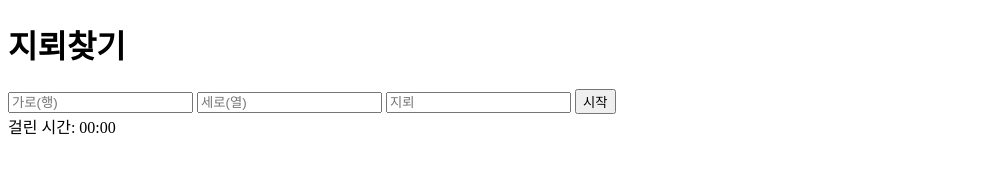
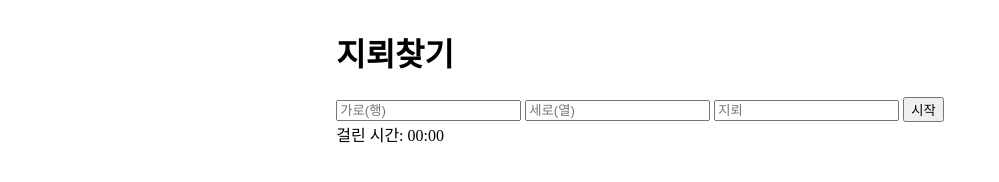
Before and after one commit to leesuun/mine-sweeper, a plain HTML site: page index.html in a window 1280 px wide. Shown: the whole page, without its empty margins (0-999 px from the left). Drawn offline with Linux system fonts and the light colour scheme.

Commit message:
screen-middle

```diff
--- a/index.html
+++ b/index.html
@@ -6,7 +6,14 @@
         <meta name="viewport" content="width=device-width, initial-scale=1.0" />
         <title>지뢰찾기</title>
         <style>
+            body {
+                display: flex;
+            }
+            .wrapper {
+                margin: 0 auto;
+            }
             table {
+                margin: 0 auto;
                 border-collapse: collapse;
             }
             td {
@@ -23,6 +30,7 @@
         </style>
     </head>
     <body>
+        <div class="wrapper">
             <header>
                 <h1>지뢰찾기</h1>
             </header>
@@ -39,6 +47,7 @@
                 </table>
                 <div id="result"></div>
             </main>
+        </div>
         <script>
             const form = document.querySelector("form");
 
```
Lines whose indentation alone changed are shown as unchanged.
